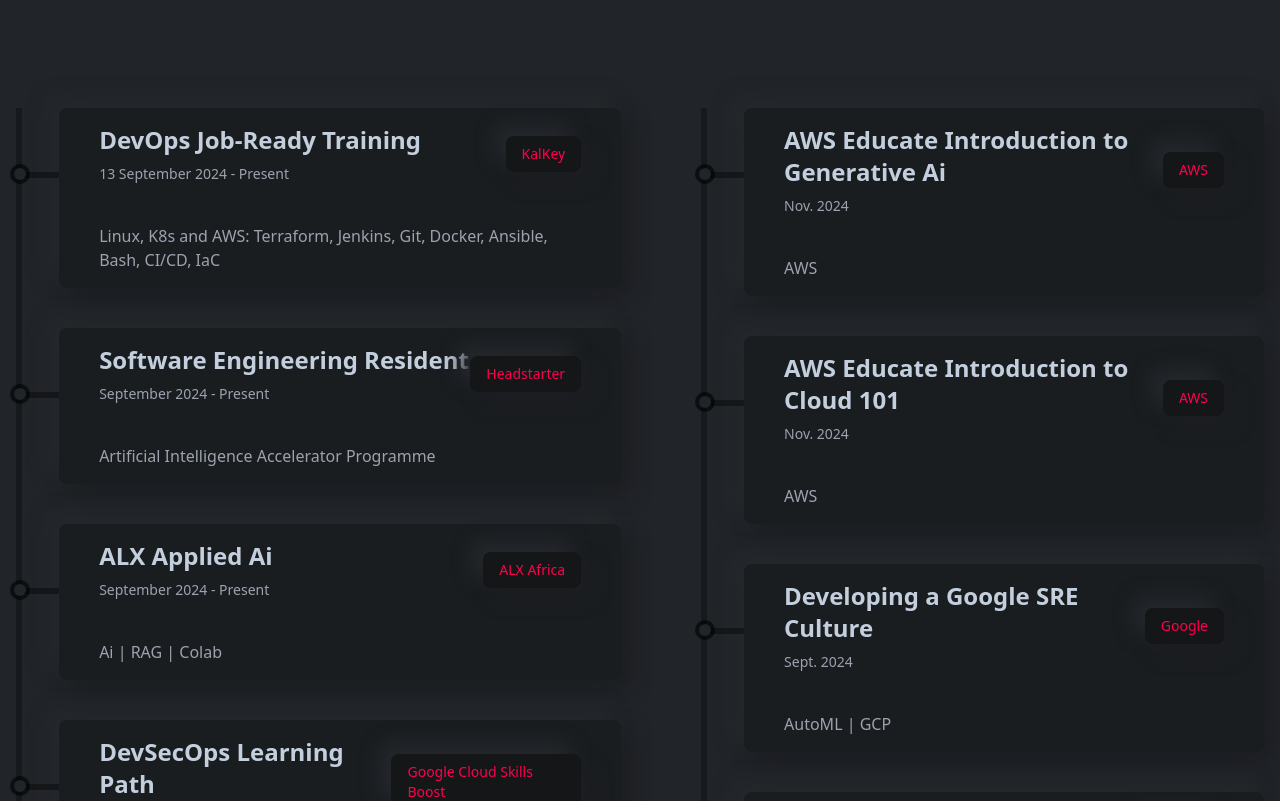
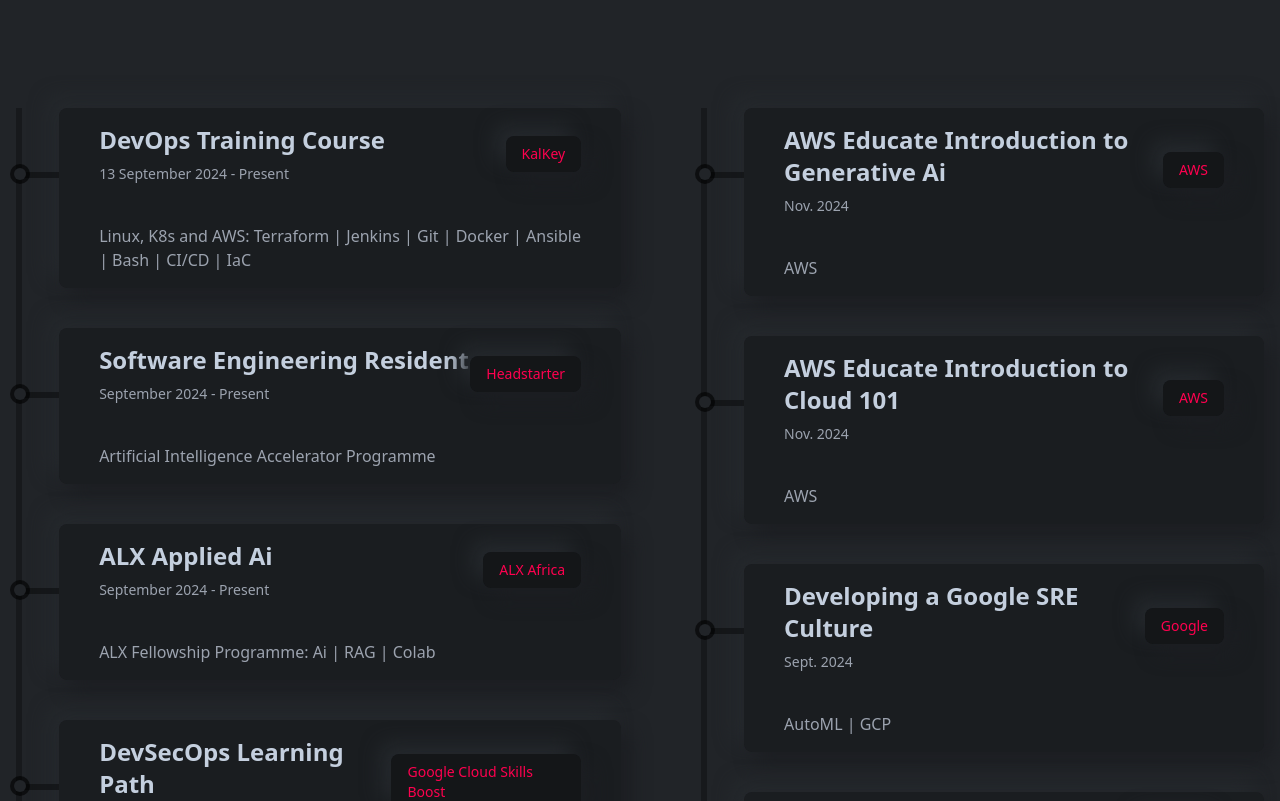
Before and after one commit to bshongwe/personal-portfolio-2024, a React (Create React App) app: page / in a window 1280 px wide. Shown: the part 5003-5804 px from the top of the page. Built offline with nearby package versions, Linux system fonts and the light colour scheme.

Commit message:
Update CV - Educattion

```diff
--- a/src/components/resume/Education.js
+++ b/src/components/resume/Education.js
@@ -17,10 +17,10 @@ const Education = () => {
         </div>
         <div className="mt-6 lgl:mt-14 w-full h-[Auto] border-l-[6px] border-l-black border-opacity-30 flex flex-col gap-10">
           <ResumeCard
-            title="DevOps Job-Ready Training"
+            title="DevOps Training Course"
             subTitle="13 September 2024 - Present"
             result="KalKey"
-            des="Linux, K8s and AWS: Terraform, Jenkins, Git, Docker, Ansible, Bash, CI/CD, IaC"
+            des="Linux, K8s and AWS: Terraform | Jenkins | Git | Docker | Ansible | Bash | CI/CD | IaC"
           />
           <ResumeCard
             title="Software Engineering Resident"
@@ -32,7 +32,7 @@ const Education = () => {
             title="ALX Applied Ai"
             subTitle="September 2024 - Present"
             result="ALX Africa"
-            des="Ai | RAG | Colab"
+            des="ALX Fellowship Programme: Ai | RAG | Colab"
           />
           <ResumeCard
             title="DevSecOps Learning Path"
--- a/src/components/tesimonial/Testimonial.js
+++ b/src/components/tesimonial/Testimonial.js
@@ -356,7 +356,7 @@ const Testimonial = () => {
                 />
                 <div className="w-full flex flex-col justify-end">
                   <p className="text-xs uppercase text-designColor tracking-wide mb-2">
-                    Durban, South Africa
+                    Lagos, Nigeria
                   </p>
                   <h3 className="text-2xl font-bold">Nkejesus Ugochukwu</h3>
                   <p className="text-base tracking-wide text-gray-500">
```
